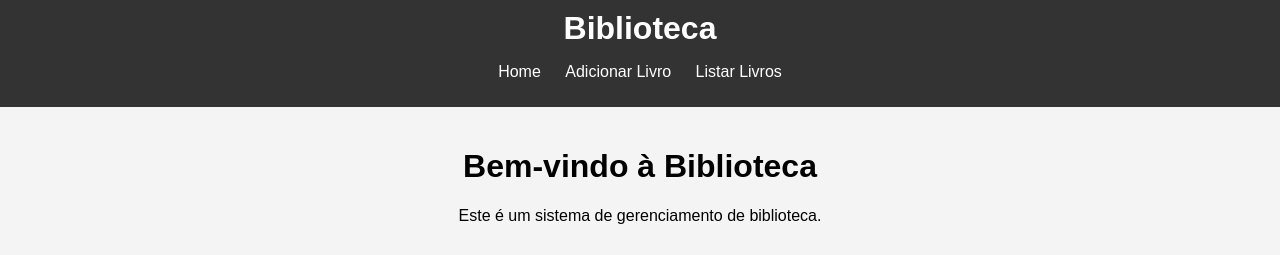
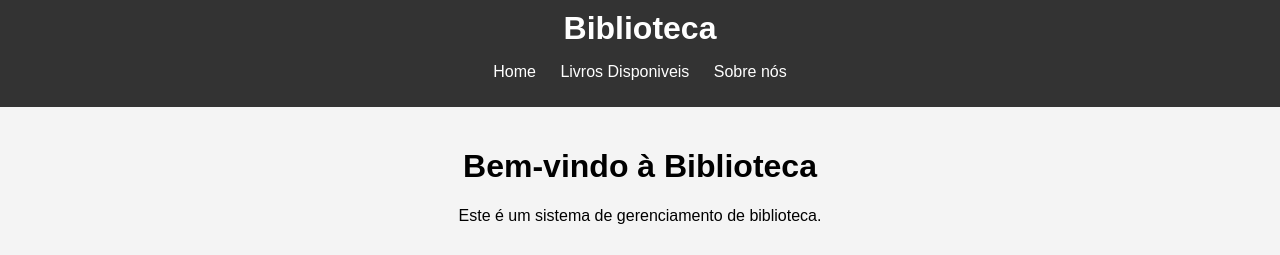
Before and after one commit to HenriqueGBA/Biblioteca_Desenvolvimento_Sistemas_up, a PHP site: page / in a window 1280 px wide. Shown: the top 255 px of the page. Run offline with PHP 8.4, Linux system fonts and the light colour scheme.

Commit message:
estrutura basica do projeto

```diff
--- a/index.php
+++ b/index.php
@@ -17,8 +17,8 @@ include_once('./conexao.php');
     <nav>
         <ul>
             <li><a href="index.php">Home</a></li>
-            <li><a href="adicionar_livro.php">Adicionar Livro</a></li>
-            <li><a href="listar_livros.php">Listar Livros</a></li>
+            <li><a href="./pages/livros.php">Livros Disponiveis</a></li>
+            <li><a href="./pages/sobre_nos.php">Sobre nós</a></li>
         </ul>
     </nav>
 </header>
```
Also changed, not shown: pages/gerenciar_emprestimo.php (added), pages/gerenciar_livros.php (added), pages/gerenciar_usuarios.php (added), pages/indexLogin.php (added), pages/livros.php (added), pages/sobre_nos.php (added).
